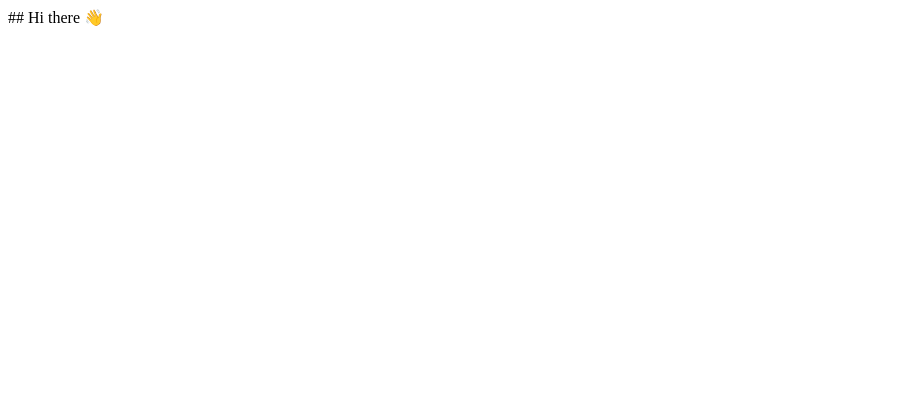
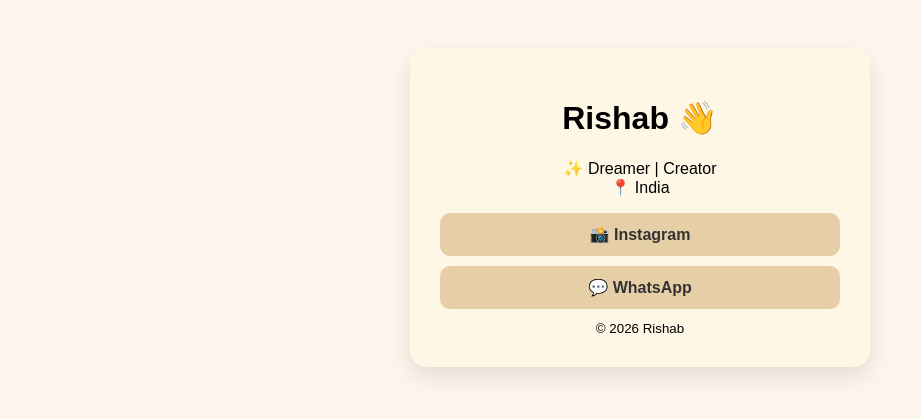
Before and after one commit to RishabRamnani/RishabRamnani, a plain HTML site: page index.html in a window 1280 px wide. Shown: the whole page, without its empty margins (0-921 px from the left). Drawn offline with Linux system fonts and the light colour scheme.

Commit message:
Update index.html

```diff
--- a/index.html
+++ b/index.html
@@ -1,16 +1,49 @@
-## Hi there 👋
+<!DOCTYPE html>
+<html lang="en">
+<head>
+  <meta charset="UTF-8">
+  <title>Rishab | Personal Website</title>
+  <meta name="viewport" content="width=device-width, initial-scale=1">
+  <style>
+    body {
+      font-family: Arial, sans-serif;
+      background: #fdf6ec;
+      text-align: center;
+      padding: 40px;
+    }
+    .card {
+      background: #fff7e6;
+      max-width: 400px;
+      margin: auto;
+      padding: 30px;
+      border-radius: 16px;
+      box-shadow: 0 10px 25px rgba(0,0,0,0.1);
+    }
+    .links a {
+      display: block;
+      background: #e6cfa7;
+      color: #333;
+      padding: 12px;
+      margin: 10px 0;
+      text-decoration: none;
+      border-radius: 10px;
+      font-weight: bold;
+    }
+  </style>
+</head>
+<body>
 
-<!--
-**RishabRamnani/RishabRamnani** is a ✨ _special_ ✨ repository because its `README.md` (this file) appears on your GitHub profile.
+<div class="card">
+  <h1>Rishab 👋</h1>
+  <p>✨ Dreamer | Creator<br>📍 India</p>
 
-Here are some ideas to get you started:
+  <div class="links">
+    <a href="https://instagram.com/rishab.r19">📸 Instagram</a>
+    <a href="https://wa.me/917995588230">💬 WhatsApp</a>
+  </div>
 
-- 🔭 I’m currently working on ...
-- 🌱 I’m currently learning ...
-- 👯 I’m looking to collaborate on ...
-- 🤔 I’m looking for help with ...
-- 💬 Ask me about ...
-- 📫 How to reach me: ...
-- 😄 Pronouns: ...
-- ⚡ Fun fact: ...
--->
+  <small>© 2026 Rishab</small>
+</div>
+
+</body>
+</html>
```
